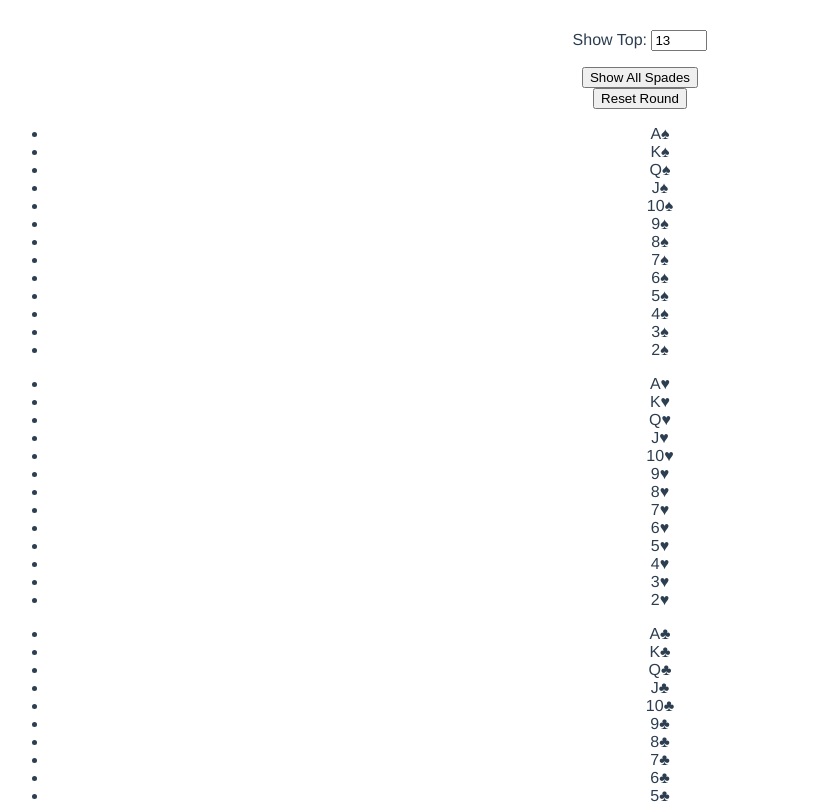
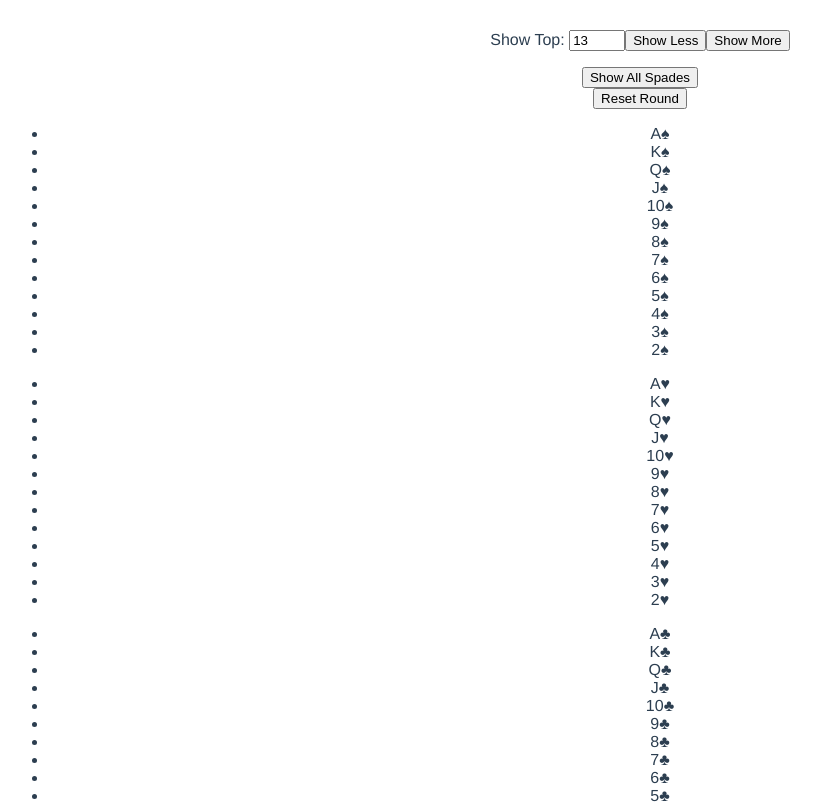
Before and after one commit to spkuehl/playing-card-display, a Vue app: page / in a window 1280 px wide. Shown: the top 804 px of the page, without its empty margins (0-821 px from the left). Built offline with nearby package versions, Linux system fonts and the light colour scheme.

Commit message:
Added up/down buttons for suit restriction.

```diff
--- a/src/App.vue
+++ b/src/App.vue
@@ -1,6 +1,9 @@
 <template>
   <div id="app">
-    <p>Show Top: <input type="number" name="upper" max="13" min="1" v-model="upper" placeholder="13"></p>
+    <p>Show Top: <input type="number" name="upper" max="13" min="1" v-model="upper" placeholder="13">
+      <button type="button" @click="upper--" >Show Less</button>
+      <button type="button" @click="upper++" >Show More</button>
+    </p>
     <button type="button" name="all spades" @click="showAllSpades" >Show All Spades</button>
     <br>
     <button type="button" name="reset" @click="resetCards">Reset Round</button>
```
